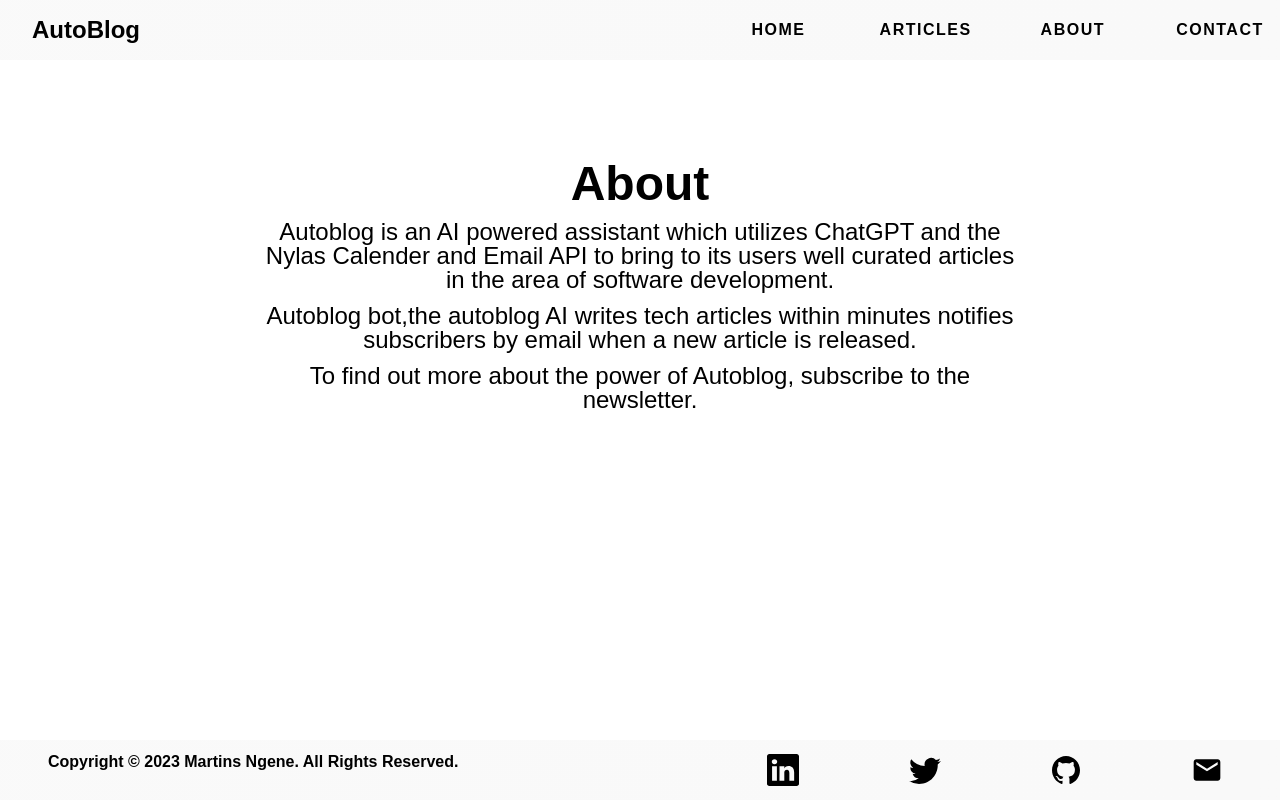
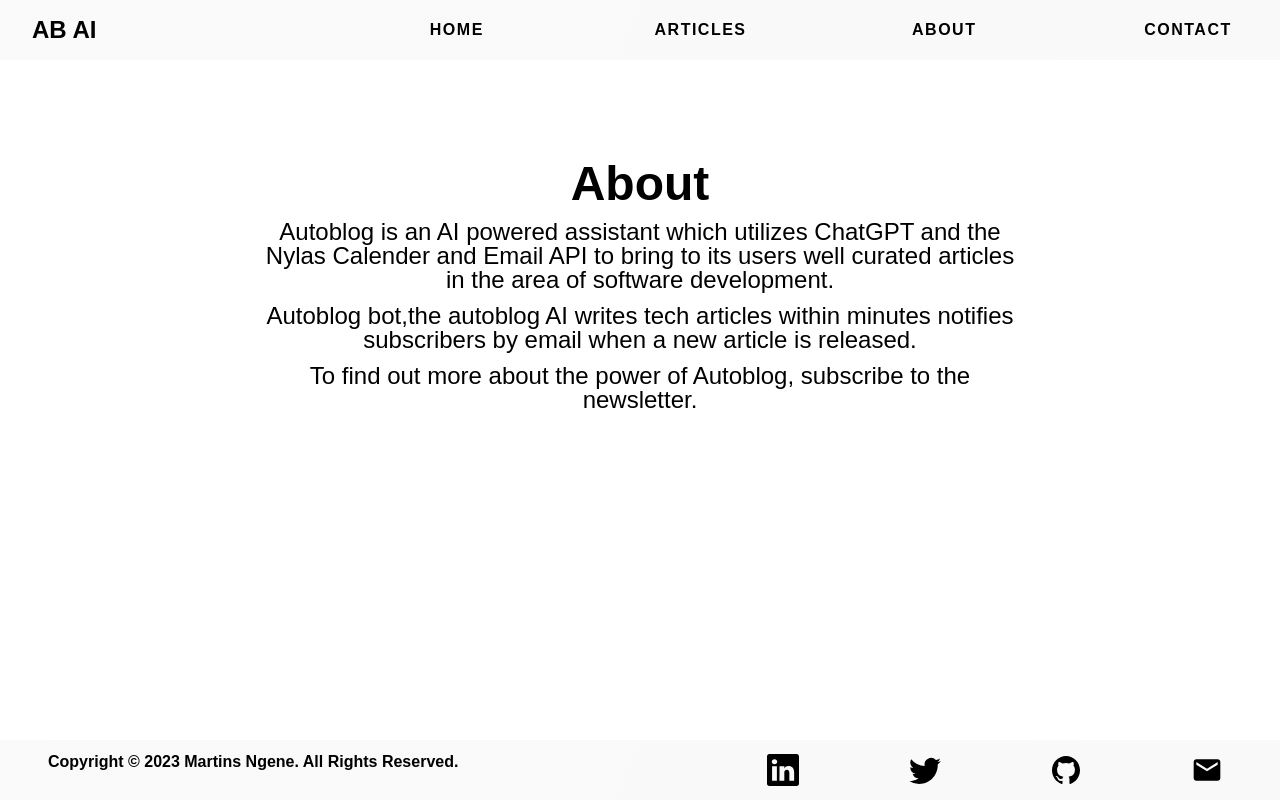
Before and after one commit to martins-ngene/auto-blog-client, a Next.js app: page /about in a window 1280 px wide. Built offline with nearby package versions, Linux system fonts and the light colour scheme.

Commit message:
update: Adjust home page typography

```diff
--- a/src/components/home/index.jsx
+++ b/src/components/home/index.jsx
@@ -17,10 +17,13 @@
       </div>
       {/* Welcome Text */}
       <div className={styles.welcomeText}>
-        <h1 className={styles.header}>Welcome to the Future of Landings</h1>
+        <h1 className={styles.header}>
+          AutoBlog, Your Start To Cruising The Digital Highway
+        </h1>
         <p className={styles.text}>
-          Create screens right in your Figma. Connect different blocks and
-          create awesome landings. Yes, it just takes a few minutes!
+          Step into the captivating realm of software development with us, where
+          we navigate the digital frontier together, leading you with impactful
+          learning and insights.
         </p>
       </div>
     </div>
--- a/src/components/latest_articles/index.jsx
+++ b/src/components/latest_articles/index.jsx
@@ -12,7 +12,7 @@
   return (
     <div className={styles.container}>
       {/* Background Image */}
-      <div className={styles.position_image}>
+      {/* <div className={styles.position_image}>
         <div className={styles.image_container}>
           <Image
             src='/images/latest_bg.svg'
@@ -20,7 +20,7 @@
             alt='Home Page Background Image'
           />
         </div>
-      </div>
+      </div> */}
       {/* Header */}
       <div>
         <div className={styles.header}>Latest</div>
--- a/src/components/navbar/index.jsx
+++ b/src/components/navbar/index.jsx
@@ -5,16 +5,15 @@
 import { Links } from "../constants/NavBar.Schema";
 import Menu from "../menu";
 import styles from "./styles.module.css";
-import Image from "next/image";
 
 const NavBar = () => {
   const [menuState, setMenuState] = useState(false);
 
   return (
-    <div className={styles.container}>
+    <nav className={styles.container}>
       {/* Logo */}
       <div className={styles.logo_container}>
-        <Link href='/'>AutoBlog</Link>
+        <Link href='/'>AB AI</Link>
       </div>
       {/* Nav Links Container */}
       <ul className={styles.nav_links_container}>
@@ -28,17 +27,7 @@
           );
         })}
       </ul>
-      {/* <Link href='/articles' passHref>
-        <div className={styles.article_btn_container}>
-          <Image
-            src='/article_btn.svg'
-            alt='Search Articles Icon'
-            fill='fill'
-            sizes='(max-width: 768px) 100vw, (max-width: 1200px) 50vw, 33vw'
-            priority
-          />
-        </div>
-      </Link> */}
+
       {/* Open Menu Button */}
       <div className='block md:hidden'>
         <button
@@ -49,7 +38,7 @@
       </div>
       {/* Menu */}
       {menuState && <Menu ctrlMenu={() => setMenuState(false)} />}
-    </div>
+    </nav>
   );
 };
 
--- a/src/components/navbar/styles.module.css
+++ b/src/components/navbar/styles.module.css
@@ -1,6 +1,6 @@
 /* Styles for container */
 .container {
-  @apply w-full h-[60px] z-50 fixed top-0 left-0 right-0 py-2 lg:py-0 pr-8 md:pr-0 pl-8 flex flex-row items-center justify-between;
+  @apply w-full h-[60px] z-50 fixed top-0 left-0 right-0 py-2 lg:py-4 px-4 md:px-8 flex flex-row items-center justify-between;
   background: linear-gradient(
     109.46deg,
     rgba(200, 200, 200, 0.1) 1.57%,
@@ -16,7 +16,7 @@
 
 /* Styles for Nav Links Container */
 .nav_links_container {
-  @apply w-[45%] items-center justify-between hidden md:flex;
+  @apply w-[50%] md:w-[70%] items-center justify-between hidden md:flex;
 }
 
 /* Article Button Styles */
```
Also changed, not shown: src/components/home/styles.module.css (+4 -4 lines).
